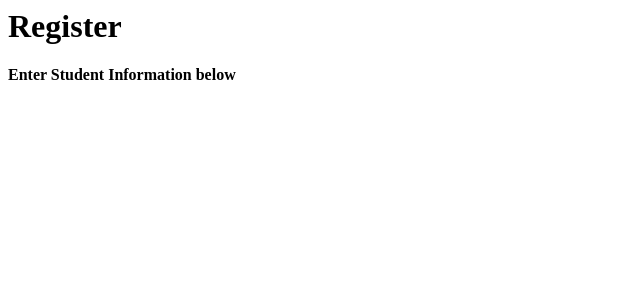
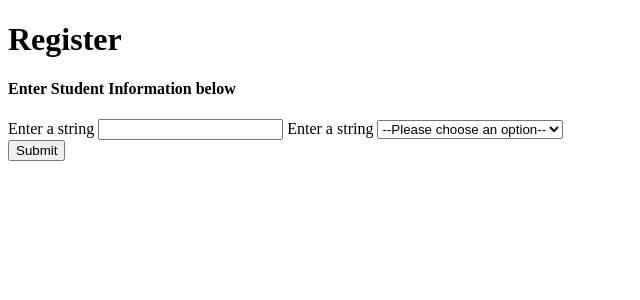
Before and after one commit to NRSchaaf/Flask_Exercise-main, a Flask app: template templates/studentForm.html in a window 1280 px wide. Shown: the top 300 px of the page, without its empty margins (0-640 px from the left). Run offline with Flask 2, Linux system fonts and the light colour scheme; the template is opened without the code that fills it, so the values that code supplies are empty.

Commit message:
Nehal helped with flask, all good now

```diff
--- a/app.py
+++ b/app.py
@@ -6,7 +6,13 @@ import datetime
 app = Flask(__name__)
 global studentOrganisationDetails
 # Assign default 5 values to studentOrganisationDetails for Application  3.
-
+studentOrganisationDetails={
+    'Tom' : "uncc",
+    'Krissa' : "uncc",
+    'Allysen' : "uncc",
+    'Emerson' : "uncc",
+    'Nick' : "uncc",
+}
 
 @app.get('/')
 def index():
@@ -18,7 +24,7 @@ def index():
 @app.get('/calculate')
 def displayNumberPage():
     # Complete this function to display form.html page
-    pass
+    return render_template('form.html')
 
 
 @app.route('/calculate', methods=['POST'])
@@ -35,21 +41,26 @@ def checkNumber():
     # Write your to code here to check whether number is even or odd and render result.html page
     number = int(number)
     if (number % 2) == 0:
-        return render_template('index.html',number="Even")
+        return render_template('result.html',number="Even")
+    elif(number %2) != 0:
+        return render_template('result.html',number="Odd")
     else:
-        return render_template('index.html',number="Odd")
+        return render_template('result.html',number="Provided input is not an integer!")
 
 @app.get('/addStudentOrganisation')
 def displayStudentForm():
     # Complete this function to display studentFrom.html page
-    pass
+    return render_template('studentForm.html')
+
 
 
 @app.route('/addStudentOrganisation', methods=['POST'])
 def displayRegistrationPage():
     # Get student name and organisation from form.
     studentName = request.form['name']
-
+    organization = request.form['org']
     # Append this value to studentOrganisationDetails
+    studentOrganisationDetails[studentName] = organization
 
     # Display studentDetails.html with all students and organisations
+    return render_template('studentDetails.html', studentOrganisationDetails=studentOrganisationDetails)
--- a/templates/result.html
+++ b/templates/result.html
@@ -1,5 +1,5 @@
 {% block content %}
-
+<p>Your number is {{number}}</p>
 
 
 {% endblock %}
--- a/templates/studentForm.html
+++ b/templates/studentForm.html
@@ -1,6 +1,38 @@
 {% block content %}
-<h1>Register</h1>
-<h4>Enter Student Information below</h4>
-<!--Form to request user's name-->
+<!DOCTYPE html>
+<html lang="en">
+<head>
+    <meta charset="UTF-8">
+    <meta http-equiv="X-UA-Compatible" content="IE=edge">
+    <meta name="viewport" content="width=device-width, initial-scale=1.0">
+    <title>Document</title>
+</head>
+<body>
+    <h1>Register</h1>
+    <h4>Enter Student Information below</h4>
+
+    <!--Form to request user's name-->
+    <form action="/addStudentOrganisation" method="POST">
+        <div class="form-group">
+          <label for="Enter Name:">Enter a string</label>
+          <input type="string" name="name" id="name">
+          <label for="Enter Organization:">Enter a string</label>
+          <select name="org" id="org">
+            <option value="">--Please choose an option--</option>
+            <option value="UNCC">UNCC</option>
+            <option value="Carney">Carney</option>
+            <option value="Kansas">Kansas</option>
+            <option value="UNC">UNC</option>
+            <option value="ECU">ECU</option>
+            <option value="Harbor View">Harbor View</option>
+        </select>
+        </div>
+        <button type="submit" value="Submit" class="btn btn-primary">Submit</button>
+    </form>
+
+</body>
+</html>
+
+
 
 {% endblock %}
```
Also changed, not shown: templates/StudentDetails.html (+8 -1 lines), templates/form.html (+8 -5 lines), templates/index.html (+0 -10 lines).
